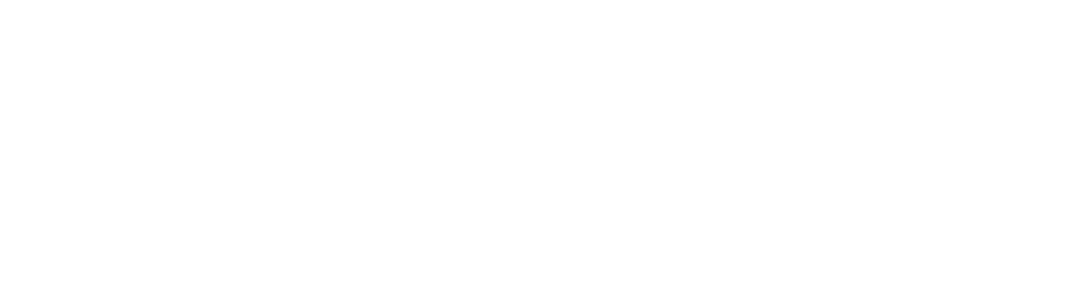
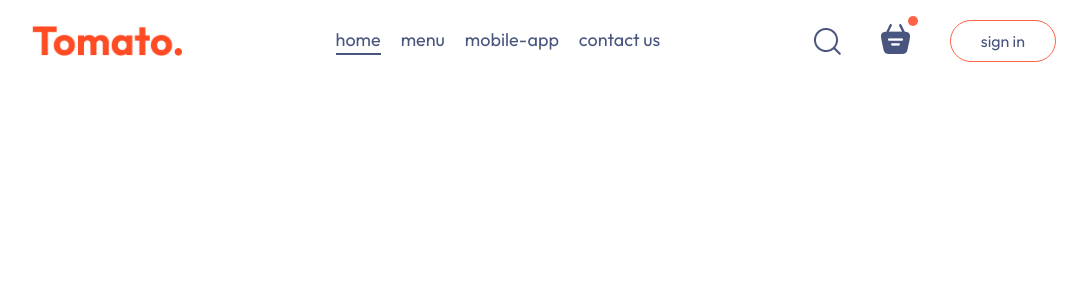
Before and after one commit to BhogeswarT/Food-Del-Website, a React (Vite) app in the folder frontend/: page / in a window 1280 px wide. Shown: the top 300 px of the page, without its empty margins (96-1183 px from the left). Built offline with nearby package versions, Linux system fonts and the light colour scheme.

Commit message:
Navbar component is done

```diff
--- a/frontend/src/components/Navbar/Navbar.css
+++ b/frontend/src/components/Navbar/Navbar.css
@@ -0,0 +1,62 @@
+.navbar{
+    padding: 20px 0px;
+    display: flex;
+    justify-content: space-between;
+    align-items: center;
+}
+
+.navbar .logo{
+    width: 150px;
+}
+
+.navbar-menu{
+    display: flex;
+    list-style: none;
+    gap: 20px;
+    color: #49557e;
+    font-size: 18px;
+}
+
+.navbar-right{
+    display: flex;
+    align-items: center;
+    gap: 40px;
+}
+
+.navbar button{
+    background: transparent;
+    font-size: 16px;
+    color: #49557e;
+    border: 1px solid tomato;
+    padding: 10px 30px;
+    border-radius: 50px;
+    cursor: pointer;
+    transition: 0.3s;
+}
+
+.navbar button:hover{
+    background-color: #fff4f2;
+}
+
+.navbar .active{
+    padding-bottom: 2px;
+    border-bottom: 2px solid #49557e;
+}
+
+.navbar li{
+    cursor: pointer;
+}
+
+.navbar-search-icon{
+    position: relative;
+}
+
+.navbar-search-icon .dot{
+    position: absolute;
+    min-width: 10px;
+    min-height: 10px;
+    background-color: tomato;
+    border-radius: 5px;
+    top: -8px;
+    right: -8px;
+}
--- a/frontend/src/components/Navbar/Navbar.jsx
+++ b/frontend/src/components/Navbar/Navbar.jsx
@@ -1,10 +1,28 @@
-import React from 'react'
+import React, { useState } from 'react'
 import './Navbar.css'
 import { assets } from '../../assets/assets'
 
 const Navbar = () => {
+
+   const [menu,setMenu] = useState("home");
+
   return (
     <div className='navbar'>
+     <img src={assets.logo} alt="" className="logo" />
+     <ul className="navbar-menu">
+      <li onClick={()=>setMenu("home")} className={menu === "home"?"active":""}>home</li>
+      <li onClick={()=>setMenu("menu")} className={menu === "menu"?"active":""}>menu</li>
+      <li onClick={()=>setMenu("mobile-app")} className={menu === "mobile-app"?"active":""}>mobile-app</li>
+      <li onClick={()=>setMenu("contact-us")} className={menu === "contact-us"?"active":""}>contact us</li>
+     </ul>
+     <div className="navbar-right">
+      <img src={assets.search_icon} alt="" />
+      <div className="navbar-search-icon">
+        <img src={assets.basket_icon} alt="" />
+        <div className="dot"></div>
+      </div>
+      <button>sign in</button>
+     </div>
     </div>
   )
 }
--- a/frontend/src/index.css
+++ b/frontend/src/index.css
@@ -1,7 +1,10 @@
+@import url('https://fonts.googleapis.com/css2?family=Outfit:wght@100..900&display=swap');
+
 *{
   padding: 0;
   margin : 0;
   box-sizing: border-box;
+  font-family: Outfit;
 }
 
 body{
@@ -13,3 +16,9 @@ a{
   text-decoration: none;
   color: inherit;
 }
+
+.app{
+ width: 80%;
+ margin: auto;
+
+}
```
